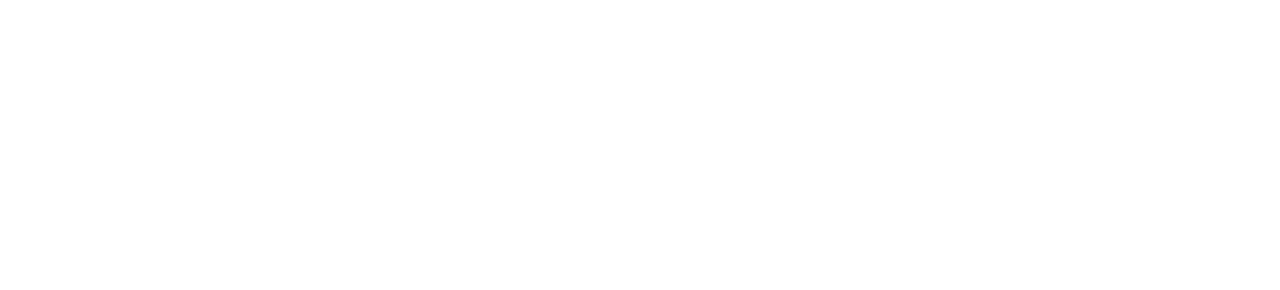
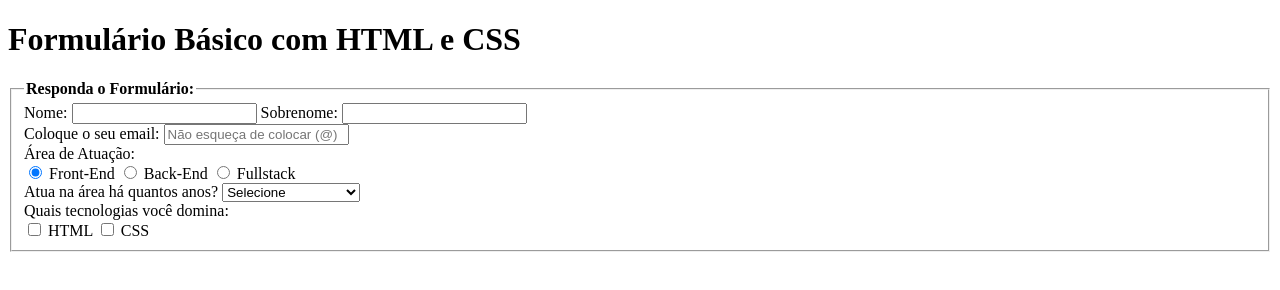
Before and after one commit to Pedrodev3/Formul-rio-HTML-CSS, a plain HTML site: page Formulario/index.html in a window 1280 px wide. Drawn offline with Linux system fonts and the light colour scheme.

Commit message:
Second Commit - Quinta parte da criação do Form

```diff
--- a/Formulario/index.html
+++ b/Formulario/index.html
@@ -1,13 +1,79 @@
 <!DOCTYPE html>
 <html lang="en">
-<head>
-    <meta charset="UTF-8">
-    <meta http-equiv="X-UA-Compatible" content="IE=edge">
-    <meta name="viewport" content="width=device-width, initial-scale=1.0">
-    <title>Document</title>
-    <link rel="stylesheet" href="formulario.css">
-</head>
-<body>
+  <head>
+    <meta charset="UTF-8" />
+    <meta http-equiv="X-UA-Compatible" content="IE=edge" />
+    <meta name="viewport" content="width=device-width, initial-scale=1.0" />
+    <title>Formulário HTML/CSS</title>
+    <link rel="stylesheet" href="formulario.css" />
+  </head>
+  <body>
+    <header>
+      <h1>Formulário Básico com HTML e CSS</h1>
+    </header>
 
-</body>
+    <form>
+      <fieldset>
+        <legend><strong>Responda o Formulário:</strong></legend>
+
+        <div class="First_part">
+          <label for="fname">Nome:</label>
+          <input type="text" id="fname" name="fname" required />
+          <label for="lname">Sobrenome:</label>
+          <input type="text" id="lname" name="lname" required /><br />
+        </div>
+
+        <div class="Second_part">
+          <label for="email">Coloque o seu email:</label>
+          <input
+            type="email"
+            id="email"
+            name="email"
+            placeholder="Não esqueça de colocar (@)"
+            required
+          />
+        </div>
+
+        <div class="Third_Part">
+          <label for="area">Área de Atuação:</label><br />
+          <input
+            type="radio"
+            id="frontend"
+            name="frontend"
+            value="Front-End"
+            checked
+          />
+          <label for="frontend">Front-End</label>
+          <input type="radio" id="backend" name="backend" value="Back-End" />
+          <label for="backend">Back-End</label>
+          <input
+            type="radio"
+            id="fullstack"
+            name="fullstack"
+            value="Fullstack"
+          />
+          <label for="fullstack">Fullstack</label>
+        </div>
+
+        <div class="Fourth_Part">
+          <label for="anos">Atua na área há quantos anos?</label>
+          <select id="experiencia" required>
+            <option selected disabled value="">Selecione</option>
+            <option value="1ano">Até 1 ano</option>
+            <option value="2ano">Até 2 anos</option>
+            <option value="3ano+">De 3 anos pra mais</option>
+          </select>
+        </div>
+
+        <div class="Fifth_Part">
+          <label for="skills">Quais tecnologias você domina:</label><br />
+          <input type="checkbox" id="html" name="html" value="HTML" />
+          <label for="html">HTML</label>
+          <input type="checkbox" id="css" name="css" value="CSS">
+          <label for="css">CSS</label>
+
+        </div>
+      </fieldset>
+    </form>
+  </body>
 </html>
```
